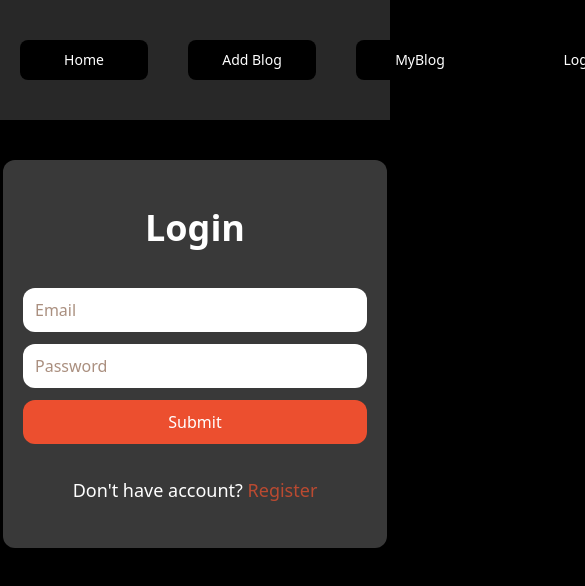
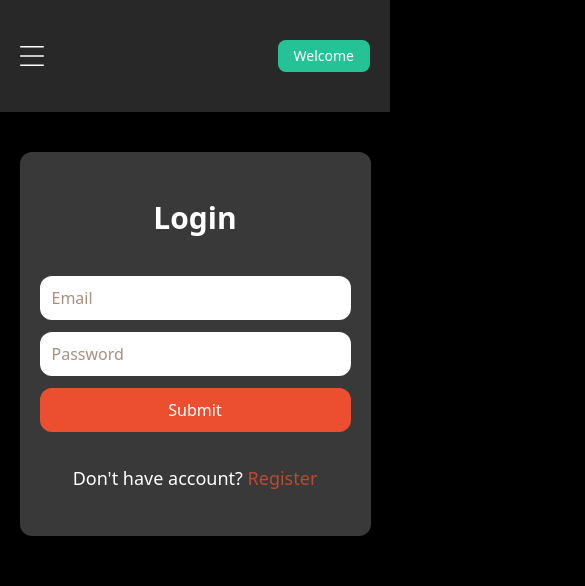
Before and after one commit to vishal-kumaar/pw-blog-frontend, a React (Create React App) app: page /login in a window 390 px wide. Shown: the top 586 px of the page, 585 px wide, since content can reach past the window. Built offline with nearby package versions, Linux system fonts and the light colour scheme.

Commit message:
Make website responsive

```diff
--- a/src/components/BlogCard.js
+++ b/src/components/BlogCard.js
@@ -3,12 +3,17 @@ import React from "react";
 export default function BlogCard({ title, desc, imgUrl, isEdit, isDelete }) {
   return (
     <div
-      className={`text-center w-[calc(33.33%-8px)] h-fit bg-[#282828] px-6 py-8 rounded-lg`}>
-      <img src={imgUrl} alt="cover" className={`w-full h-52 block`} />
+      className={`text-center w-full sm:w-[calc(50%-8px)] md:w-[calc(33.33%-8px)] h-fit bg-[#282828] px-6 py-8 rounded-lg`}>
+      <img
+        src={imgUrl}
+        alt="cover"
+        className={`w-full sm:h-36 lg:h-52 block`}
+      />
       <h1 className={`font-bold mt-4 text-lg overflow-y-auto h-14 break-word`}>
         {title}
       </h1>
-      <p className={`font-normal text-lg overflow-y-auto h-28 my-3 break-words`}>
+      <p
+        className={`font-normal text-lg overflow-y-auto h-28 my-3 break-words`}>
         {desc}
       </p>
       <button
--- a/src/components/EditBlog.js
+++ b/src/components/EditBlog.js
@@ -2,8 +2,8 @@ import React from "react";
 
 export default function EditBlog({ title, desc, imgUrl, content }) {
   return (
-    <div className={`hidden justify-center items-center w-full h-full fixed top-0 left-0`}>
-      <div className="bg-white p-5 rounded-lg w-80">
+    <div className={`hidden justify-center items-center w-full h-full pt-10 fixed top-0 left-0`}>
+      <div className="max-h-screen overflow-y-auto bg-white p-5 rounded-lg w-[85%] md:w-80">
         <form className="flex flex-col gap-3">
           <input
             type="text"
@@ -21,7 +21,6 @@ export default function EditBlog({ title, desc, imgUrl, content }) {
             className="border border-[#7F7F7F] py-2.5 px-3 w-full text-base outline-[#EC4F2F]"
           />
           <textarea
-            placeholder="Type Your Blog"
             className={`text-base border border-[#7F7F7F] outline-[#EC4F2F] py-2.5 px-3 w-full placeholder:text-[#AA8F7F] h-32`} value={content}></textarea>
           <button
             type="submit"
--- a/src/components/Navbar.js
+++ b/src/components/Navbar.js
@@ -1,12 +1,14 @@
 import React from "react";
 import { Link } from "react-router-dom";
+import hamburger from "../assets/icons/hamburger.svg";
 
 export default function Navbar() {
   return (
     <nav className={`bg-[#282828] px-5 py-10`}>
-      <div className={`max-w-[70rem] flex items-center mx-auto`}>
+      <div
+        className={`max-w-[80rem] flex items-center justify-between mx-auto`}>
         <div
-          className={`flex items-center gap-10 justify-self-end w-fit mx-auto`}>
+          className={`hidden md:flex items-center gap-5 xl:gap-10 justify-self-end w-fit mx-auto`}>
           <Link
             to="/"
             className={`block bg-black hover:bg-black/50 text-white w-32 text-center py-2.5 rounded-lg text-sm`}>
@@ -33,8 +35,13 @@ export default function Navbar() {
             LogOut
           </Link>
         </div>
+        <img
+          src={hamburger}
+          alt="menu"
+          className="invert w-6 block md:hidden"
+        />
         <div
-          className={`px-8 py-2.5 text-white bg-[#24C294] rounded-lg text-sm w-fit`}>
+          className={`py-1.5 px-4 md:px-8 md:py-2.5 text-white bg-[#24C294] rounded-lg text-sm w-fit`}>
           Welcome
         </div>
       </div>
--- a/src/index.js
+++ b/src/index.js
@@ -1,7 +1,7 @@
 import React from 'react';
 import ReactDOM from 'react-dom/client';
 import App from './App';
-import "./index.css";
+import "./assets/css/index.css";
 
 const root = ReactDOM.createRoot(document.getElementById('root'));
 root.render(
--- a/src/pages/AddBlog/index.js
+++ b/src/pages/AddBlog/index.js
@@ -3,8 +3,8 @@ import React from "react";
 export default function AddBlog() {
   return (
     <main
-      className={`max-w-[28rem] mt-10 mx-auto bg-[#393939] px-5 pt-8 pb-4 rounded-md`}>
-      <h1 className="text-[#F26D48] text-center font-bold text-4xl mb-10 mt-4">
+      className={`w-[90%] sm:w-[28rem] mt-10 mx-auto bg-[#393939] px-5 pt-8 pb-4 rounded-md`}>
+      <h1 className="text-[#F26D48] text-center font-bold text-3xl sm:text-4xl mb-10 mt-4">
         Write Your Blog
       </h1>
       <form className={`flex flex-col gap-3`}>
--- a/src/pages/Blog/index.js
+++ b/src/pages/Blog/index.js
@@ -3,11 +3,10 @@ import React, { useEffect } from "react";
 export default function Blog() {
   useEffect(() => {
     const content = document.getElementById("content");
-    content.style.height = "auto";
     content.style.height = `${content.scrollHeight}px`;
   }, []);
   return (
-    <div className="text-white w-[70rem] mx-auto my-10">
+    <div className="text-white w-[90%] xl:w-[70rem] mx-auto my-10">
       <main className={`flex flex-col items-center text-center`}>
         <img
           src="https://encrypted-tbn0.gstatic.com/images?q=tbn:ANd9GcS9hZEF-P1-tGcAaFwMmzK4kaRFl3lzvy0YwIn3xQffOAIl9mAcFtws7IY59q-AArDD0MA&usqp=CAU"
--- a/src/pages/Home/index.js
+++ b/src/pages/Home/index.js
@@ -4,7 +4,7 @@ import BlogCard from "../../components/BlogCard";
 export default function Home() {
   return (
     <main
-      className={`text-[#B9B9B9] flex flex-wrap gap-x-3 gap-y-6 max-w-[70rem] mx-auto my-7`}>
+      className={`text-[#B9B9B9] flex flex-wrap gap-x-3 gap-y-6 w-[90%] sm:w-[95%] xl:w-[70rem] mx-auto my-7`}>
       <BlogCard
         title="Learn web development in 10 days on PW Skills"
         desc="Lorem ipsum dolor sit, amet consectetur adipisicing elit. Eum officiis
--- a/src/pages/Login/index.js
+++ b/src/pages/Login/index.js
@@ -3,8 +3,11 @@ import { Link } from "react-router-dom";
 
 export default function Login() {
   return (
-    <main className={`w-96 mt-10 mx-auto bg-[#393939] px-5 py-8 rounded-xl`}>
-      <h1 className="text-white text-center font-bold text-4xl mb-10 mt-4">Login</h1>
+    <main
+      className={`w-[90%] sm:w-96 mt-10 mx-auto bg-[#393939] px-5 py-8 rounded-xl`}>
+      <h1 className="text-white text-center font-bold text-3xl sm:text-4xl mb-10 mt-4">
+        Login
+      </h1>
       <form className={`flex flex-col gap-3`}>
         <input
           type="email"
@@ -23,7 +26,10 @@ export default function Login() {
         </button>
       </form>
       <p className={`text-center text-white text-lg mt-8 mb-3`}>
-        Don't have account? <Link to="/register" className={`text-[#BA4A31]`}>Register</Link>
+        Don't have account?{" "}
+        <Link to="/register" className={`text-[#BA4A31]`}>
+          Register
+        </Link>
       </p>
     </main>
   );
--- a/src/pages/MyBlog/index.js
+++ b/src/pages/MyBlog/index.js
@@ -4,7 +4,7 @@ import BlogCard from "../../components/BlogCard";
 export default function MyBlog() {
   return (
     <main
-      className={`text-[#B9B9B9] flex flex-wrap gap-x-3 gap-y-6 max-w-[70rem] mx-auto my-7`}>
+      className={`text-[#B9B9B9] flex flex-wrap gap-x-3 gap-y-6 w-[90%] sm:w-[95%] xl:w-[70rem] mx-auto my-7`}>
       <BlogCard
         title="Learn web development in 10 days on PW Skills"
         desc="Lorem ipsum dolor sit, amet consectetur adipisicing elit. Eum officiis
--- a/src/pages/Register/index.js
+++ b/src/pages/Register/index.js
@@ -3,8 +3,8 @@ import { Link } from "react-router-dom";
 
 export default function Register() {
   return (
-    <main className={`w-96 mt-10 mx-auto bg-[#393939] px-5 py-8 rounded-xl`}>
-      <h1 className="text-white text-center font-bold text-4xl mb-10 mt-4">
+    <main className={`w-[90%] sm:w-96 mt-10 mx-auto bg-[#393939] px-5 py-8 rounded-xl`}>
+      <h1 className="text-white text-center font-bold text-3xl sm:text-4xl mb-10 mt-4">
         Register
       </h1>
       <form className={`flex flex-col gap-3`}>
```
Also changed, not shown: src/assets/css/index.css (renamed from src/index.css), src/assets/icons/hamburger.svg (added).
